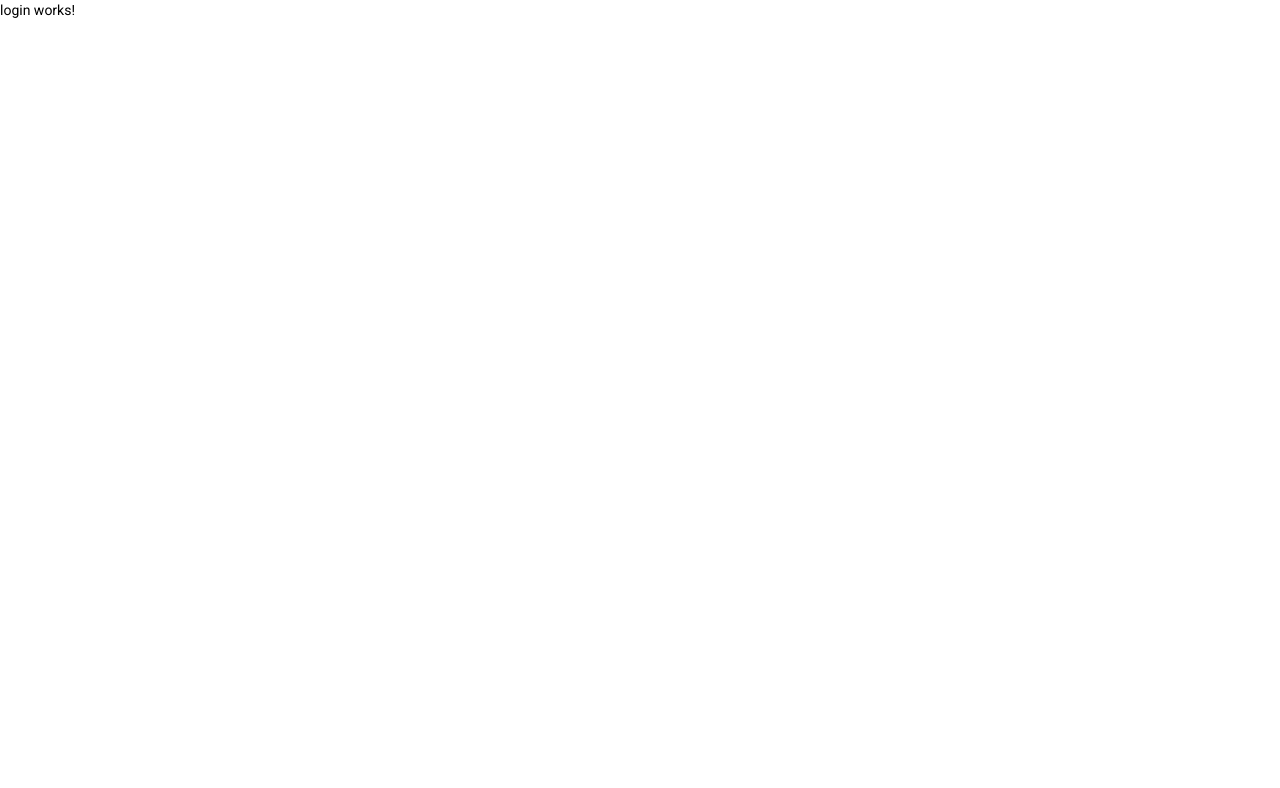
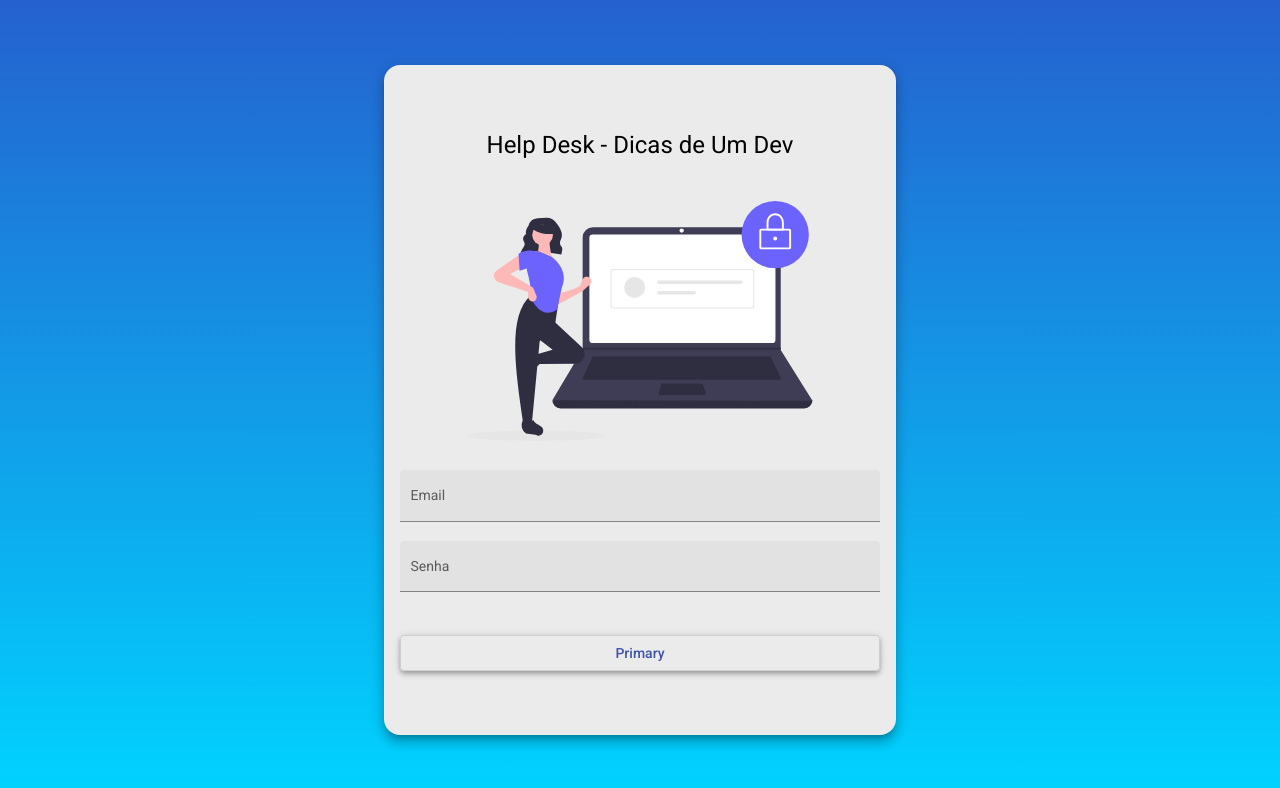
Before and after one commit to eduardomarquesgonzalez/helpdesk-front, an Angular app: page /login in a window 1280 px wide. Shown: the top 788 px of the page. Built offline with nearby package versions, Linux system fonts and the light colour scheme.

Commit message:
html e css parar LOGIN

```diff
--- a/src/app/components/login/login.component.css
+++ b/src/app/components/login/login.component.css
@@ -0,0 +1,31 @@
+.container{
+    height: 100%;
+    background: linear-gradient(180deg, rgba(2,0,36,1) 0%, rgba(37,97,207,1) 0%, rgba(0,212,255,1) 100%);
+    display: flex;
+    justify-content: center;
+    justify-items: center;
+}
+
+.form{
+    width:30rem;
+    margin:auto;
+    background-color: rgb(235 235 235);
+    padding: 4rem 1rem;
+    border-radius: 1rem;
+}
+h1{
+    width: 100%;
+    text-align: center;
+}
+img{
+    height: 15rem;
+    margin: 1.5rem auto 1.5rem auto;
+}
+
+.full-width{
+    width: 100%;
+}
+
+button{
+    margin-top: 1.5rem;
+}
--- a/src/app/components/login/login.component.html
+++ b/src/app/components/login/login.component.html
@@ -1 +1,19 @@
-<p>login works!</p>
+<div class="container">
+    <form class="form mat-elevation-z8">
+
+       <h1>Help Desk - Dicas de Um Dev</h1>
+ <img class="full-width" src="assets/img/login-image.svg" alt="">
+
+
+        <mat-form-field class="full-width" appearance="fill">
+          <mat-label>Email</mat-label>
+          <input matInput placeholder="Ex. fullano@mail.com">
+        </mat-form-field>
+
+        <mat-form-field class="full-width" appearance="fill">
+            <mat-label>Senha</mat-label>
+            <input type="password" matInput placeholder="ex. %Senha1">
+          </mat-form-field>
+          <button class="full-width mat-elevation-z4" mat-stroked-button color="primary">Primary</button>
+      </form>
+</div>
```
